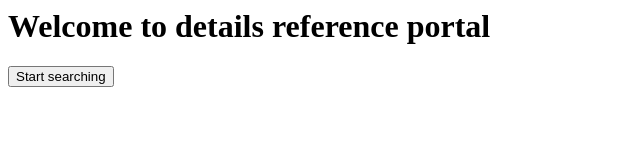
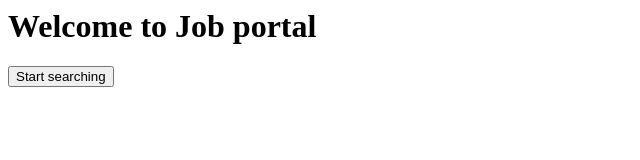
Before and after one commit to BalajiSri/Contact-Book, a plain HTML site: page index.html in a window 1280 px wide. Shown: the whole page, without its empty margins (0-640 px from the left). Drawn offline with Linux system fonts and the light colour scheme.

Commit message:
Update index.html

```diff
--- a/index.html
+++ b/index.html
@@ -1,5 +1,5 @@
 <head>
-    <h1>Welcome to details reference portal</h1>
+    <h1>Welcome to Job portal</h1>
 </head>
 <body>
     <button id="btn" value="0">Start searching</button>
```
